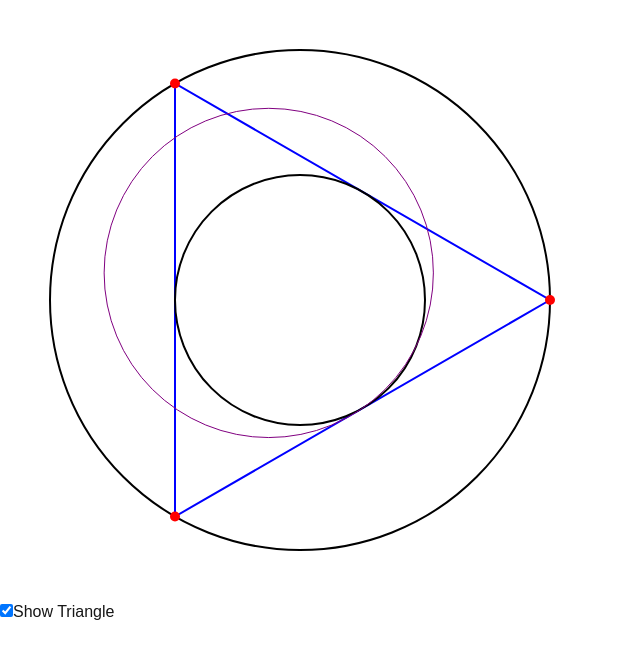
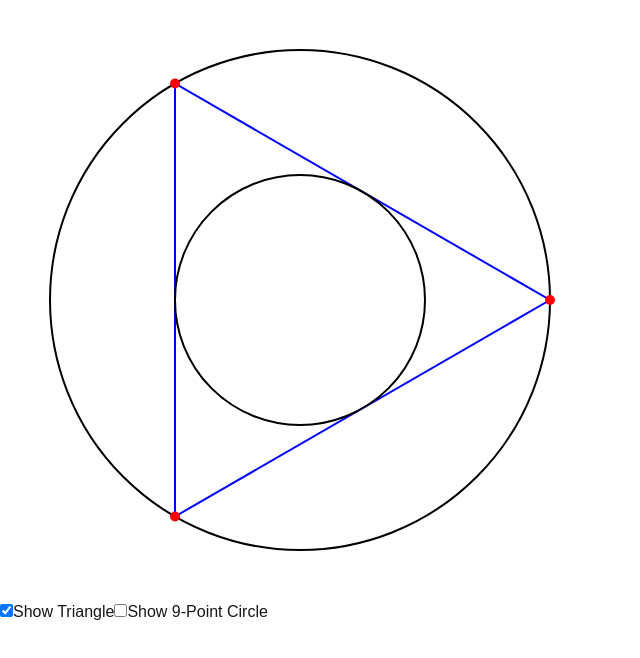
Before and after one commit to phivk/circum-circle, a Next.js app: page / in a window 1280 px wide. Shown: the top 658 px of the page, without its empty margins (0-640 px from the left). Built offline with nearby package versions, Linux system fonts and the light colour scheme.

Commit message:
add toggle for ninePointCircle

```diff
--- a/src/app/CircleAndTriangle.tsx
+++ b/src/app/CircleAndTriangle.tsx
@@ -36,6 +36,7 @@ const CircleAndTriangle: React.FC<CircleWithTriangleProps> = ({
 
   // Control panel state
   const [showTriangle, setShowTriangle] = useState(true);
+  const [showNinePoint, setShowNinePoint] = useState(false);
 
   // Handle mouse down event
   const handleMouseDown = (index: number) => {
@@ -214,6 +215,7 @@ const CircleAndTriangle: React.FC<CircleWithTriangleProps> = ({
         />
 
         {/* Draw nine-point circle */}
+        {showNinePoint && (
           <circle
             cx={ninePointCenter.x}
             cy={ninePointCenter.y}
@@ -221,6 +223,7 @@ const CircleAndTriangle: React.FC<CircleWithTriangleProps> = ({
             stroke="purple"
             fill="none"
           />
+        )}
 
         {/* Draw points */}
         {points.map((point, index) => (
@@ -246,6 +249,15 @@ const CircleAndTriangle: React.FC<CircleWithTriangleProps> = ({
           />
           Show Triangle
         </label>
+        <label>
+          <input
+            type="checkbox"
+            checked={showNinePoint}
+            onChange={() => setShowNinePoint(!showNinePoint)}
+            className="mr-2"
+          />
+          Show 9-Point Circle
+        </label>
       </div>
     </div>
   );
```
Lines whose indentation alone changed are shown as unchanged.
